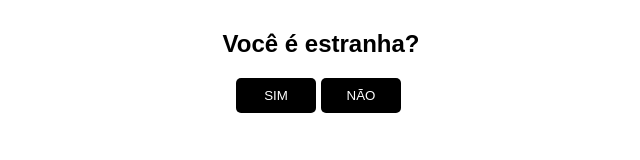
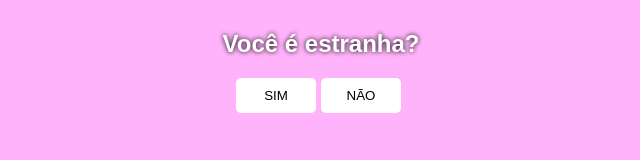
Before and after one commit to Henrique-Venzon/botao_que_foge, a plain HTML site: page index.html in a window 1280 px wide. Shown: the whole page, without its empty margins (329-969 px from the left). Drawn offline with Linux system fonts and the light colour scheme.

Commit message:
Update index.html

```diff
--- a/index.html
+++ b/index.html
@@ -19,7 +19,7 @@
 </body>
 <style>
     #conteudo {
-        background: #ffffff;
+        background: #ffb3fb;
         width: 100%;
         height: 100%;
         position: fixed;
@@ -30,9 +30,13 @@
         font-family: sans-serif;
     }
 
+    h2{
+        color: white;
+        text-shadow: 0 0 5px black;
+    }
     .btn {
-        background: black;
-        color: white;
+        background: rgb(255, 255, 255);
+        color: rgb(0, 0, 0);
         border: none;
         padding: 10px;
         width: 80px;
@@ -42,7 +46,7 @@
 
 <script>
     function sim() {
-        alert("Sim, e muito!");
+        alert("Sim, e muito! :)");
     }
 
     function desvia(btn) {
```
